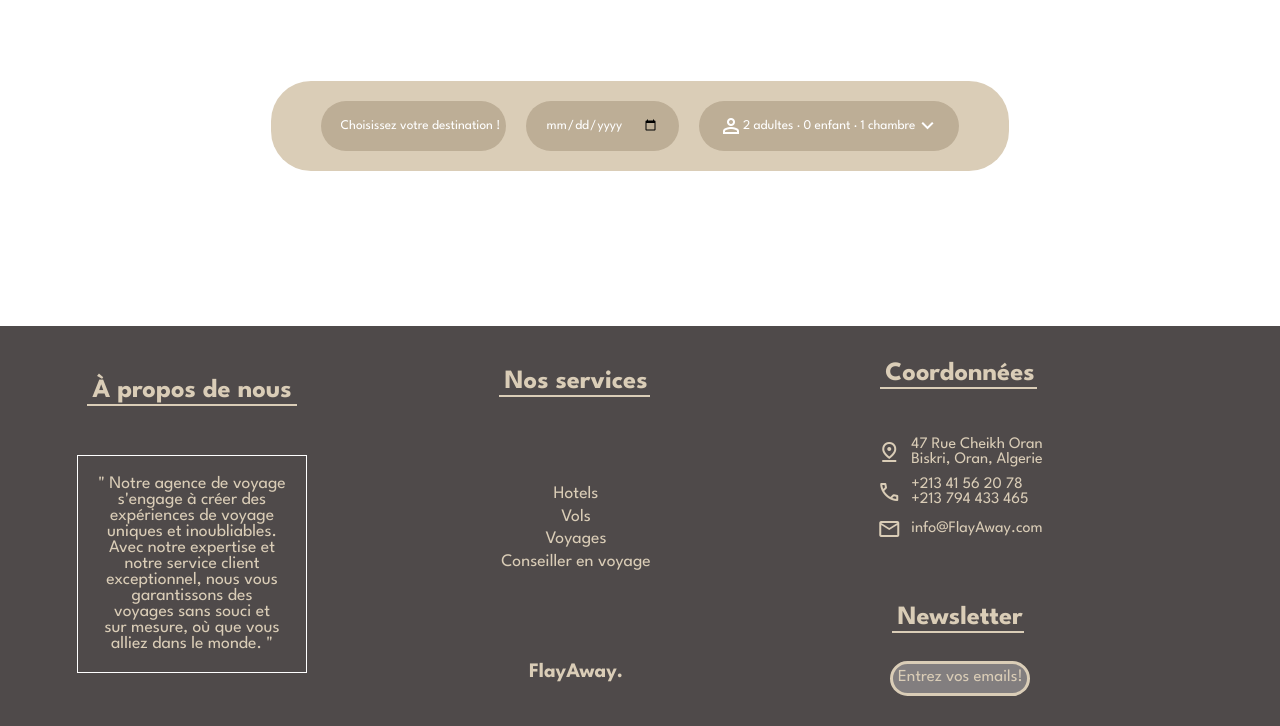
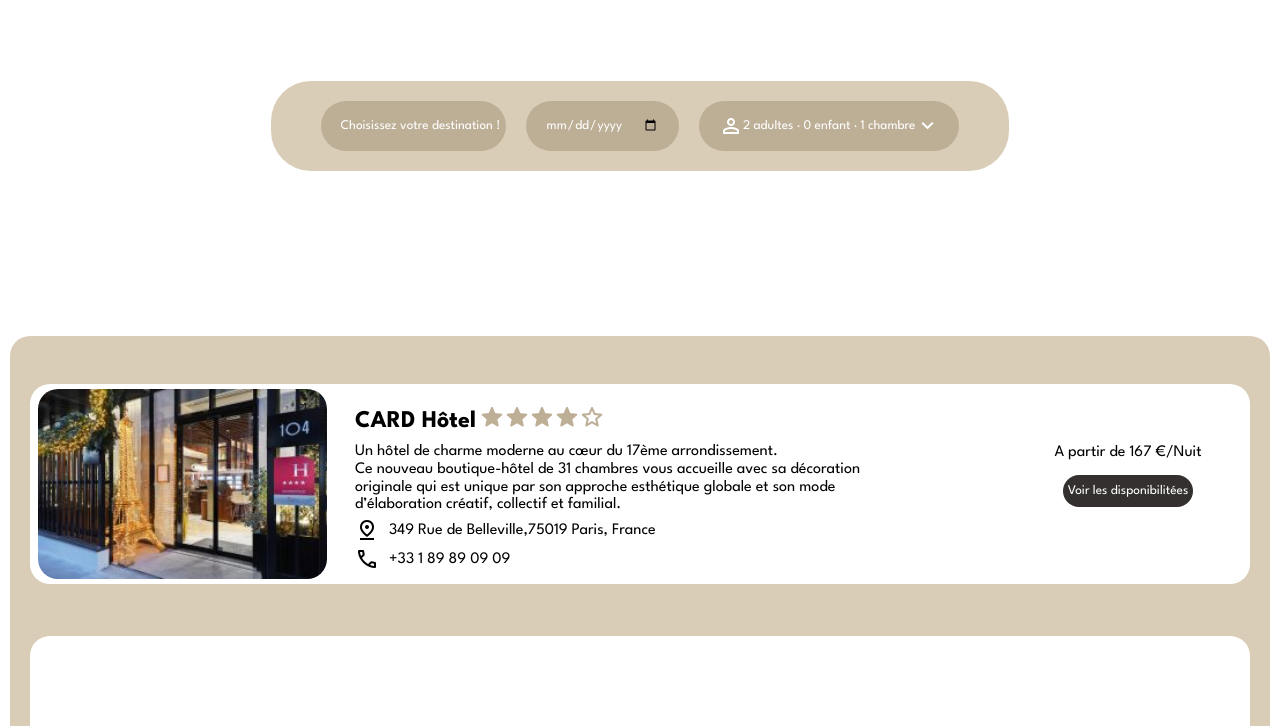
Before and after one commit to anislbb/Flyaway, a plain HTML site: page hotels/hotels.html in a window 1280 px wide. Shown: the part 74-800 px from the top of the page. Drawn offline with nearby package versions, Linux system fonts and the light colour scheme.

Commit message:
khdmt f page hotels

```diff
--- a/hotels/hotels.html
+++ b/hotels/hotels.html
@@ -48,6 +48,71 @@
                 </div>
             </div>
         </div>
+        <div class="hotels">
+                <div class="hotel">
+                    <div class=ph-hotel>
+                        <img src="../img/CARD hotel.jpg" alt="">
+                    </div>
+                    <div class="inf-hotel">
+                        <div class="star">
+                            <h2>CARD Hôtel</h2>
+                            <span class="material-symbols-rounded sh">
+                                star
+                              </span>
+                              <span class="material-symbols-rounded sh">
+                                star
+                              </span>
+                              <span class="material-symbols-rounded sh">
+                                star
+                              </span>
+                              <span class="material-symbols-rounded sh">
+                                star
+                              </span>
+                              <span class="material-symbols-rounded sh not">
+                                star
+                              </span>
+                        </div>
+                        <div class="desc">
+                            <P>Un hôtel de charme moderne au cœur du 17ème arrondissement. <br>
+                              Ce nouveau boutique-hôtel de 31 chambres vous accueille avec sa décoration <br>
+                              originale qui est unique par son approche esthétique globale et son mode <br>
+                              d’élaboration créatif, collectif et familial.</P>
+
+                        </div>
+                        <div class="Coordonnées-hotel">
+                            <ul>
+                                <li>
+                                    <span class="material-symbols-outlined ">
+                                        pin_drop
+                                    </span>
+                                    349 Rue de Belleville,75019 Paris, France
+                                </li>
+                                <li>
+                                    <span class="material-symbols-outlined ">
+                                        call
+                                    </span>
+                                    +33 1 89 89 09 09
+                                </li>
+
+                            </ul>
+
+                        </div>
+
+                    </div>
+                    <div class="dispo-hotel">
+                        <P>A partir de 167 €/Nuit</P>
+                        <button>Voir les disponibilitées</button>
+
+                    </div>
+                </div>
+                <div class="hotel">
+
+                </div>
+                <div class="hotel">
+                </div>
+
+        </div>
+
     </main>
     <footer>
         <div class="footer-left">
--- a/hotels/style_hotels.css
+++ b/hotels/style_hotels.css
@@ -109,9 +109,128 @@ header a:hover {
     background-size: cover;
     background-position: center;
 }
+.hotels {
+    height: 800px;
+    width: calc(100% - 20px);
+    background-color: #DACDB7;
+    margin: 10px;
+    border-radius: 20px;
+    display: flex;
+    flex-direction: column;
+    align-items: center;
+    justify-content: space-evenly;
+}
 
 
 
+.hotel {
+    height: 200px;
+    width: calc(100% - 40px);
+    background-color: white;
+    margin: 5px;
+    border-radius: 20px;
+    display: grid;
+    grid-template-columns: 1fr 2.5fr 1fr 1fr;
+    display: flex;
+    justify-content: space-between;
+}
+
+.ph-hotel
+{
+  width: 25%;
+  display: flex;
+  align-items: center;
+  justify-content: center;
+}
+.ph-hotel img
+{
+    width: 95%;
+    height: 95%;
+    border-radius: 20px;
+}
+.inf-hotel
+{
+   width: 55%;
+   padding: 20px;
+   display: flex;
+   flex-direction: column;
+   justify-content: space-around;
+}
+.inf-hotel p
+{
+    line-height: 1.1;
+}
+.star
+{   height: 15%;
+    display: flex;
+    align-items: center;
+}
+.sh
+{   display: inline-block;
+    width: 25px;
+    height: 25px;
+    display: flex;
+    align-items:end;
+    color: #BDAE96;
+    font-size: xx-large;
+  font-variation-settings:
+  'FILL' 1,
+  'wght' 300,
+  'GRAD' 0,
+  'opsz' 24
+}
+.not
+{
+    font-variation-settings:
+  'FILL' 0,
+  'wght' 300,
+  'GRAD' 0,
+  'opsz' 24
+}
+.desc
+{
+    height: 40%;
+    font-size: medium;
+}
+.Coordonnées-hotel {
+    height: 25%;
+}
+.Coordonnées-hotel ul {
+    display: flex;
+    flex-direction: column;
+    list-style: none;
+}
+.Coordonnées-hotel ul span {
+    margin-right: 10px;
+}
+.Coordonnées-hotel ul li
+{
+    display: flex;
+    align-items: center;
+    margin-bottom: 5px;
+}
+.dispo-hotel
+{
+    width: 20%;
+    display: flex;
+    flex-direction: column;
+    justify-content: center;
+    align-items: center;
+    font-size: medium;
+}
+.dispo-hotel button
+{
+    padding:10px 5px;
+    border-radius: 20px;
+    border: none;
+    background-color: #33302F;
+    color: white;
+    margin: 15px;
+}
+.dispo-hotel button:hover
+{
+    cursor: pointer;
+}
 
 
 
--- a/style.css
+++ b/style.css
@@ -290,7 +290,7 @@ header a:hover {
 }
 
 .n3 {
-    height: 87vh;
+    height: 95vh;
 }
 
 .Offres {
```
Also changed, not shown: img/CARD hotel.jpg (added).
